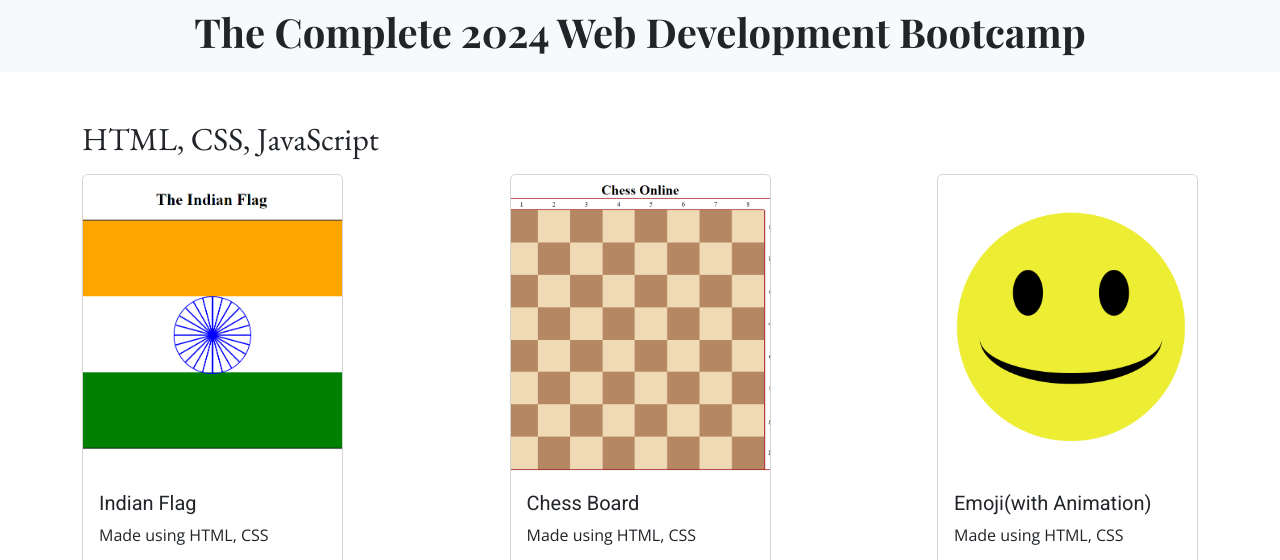
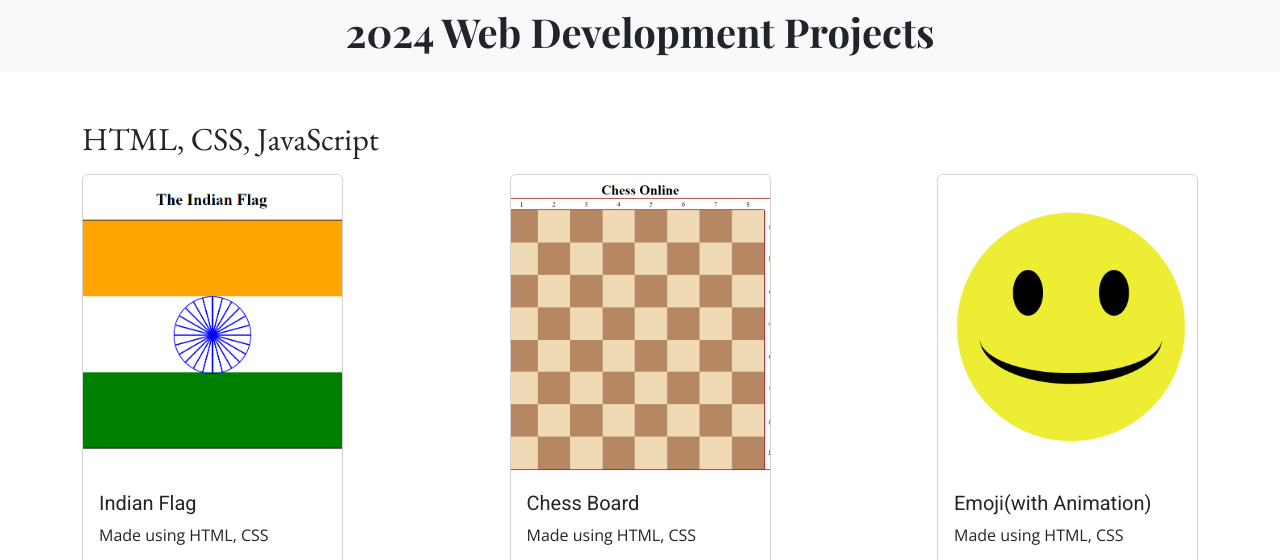
Before and after one commit to sojith29034/Web-Dev-Course, a plain HTML site: page index.html in a window 1280 px wide. Shown: the top 560 px of the page. Drawn offline with nearby package versions, Linux system fonts and the light colour scheme; a web font is replaced by a local one.

Commit message:
portfolio update

```diff
--- a/index.html
+++ b/index.html
@@ -45,7 +45,7 @@
 </head>
 <body>
     <div class="p-2 bg-body-tertiary">
-        <h1 class="text-center title">The Complete 2024 Web Development Bootcamp</h1>
+        <h1 class="text-center title">2024 Web Development Projects</h1>
     </div>
 
     <div class="container my-5" id="html">
```
